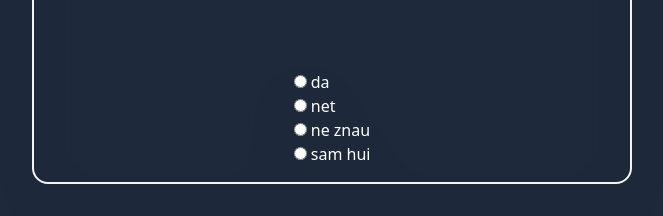
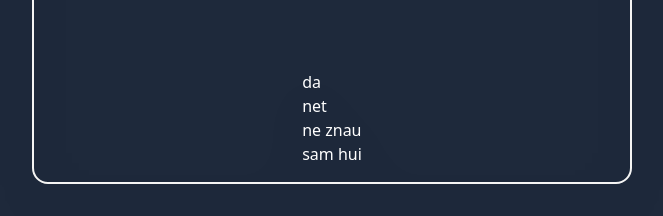
Before and after one commit to FlashInTheNight/quiz-draft, a Nuxt app: page / in a window 1280 px wide. Shown: the part 516-732 px from the top of the page, without its empty margins (308-971 px from the left). Built offline with nearby package versions, Linux system fonts and the light colour scheme.

Commit message:
finished draft

```diff
--- a/app.vue
+++ b/app.vue
@@ -1,22 +1,64 @@
 <template>
-  <main class="bg-slate-800 w-screen h-screen flex justify-center items-center">
-    <div class="h-[600px] w-[600px] border-2 rounded-2xl border-stone-100 drop-shadow-2xl shadow-slate-100 p-4">
-      <div v-if="toggleTest" id="questions" class="flex flex-col items-center justify-between h-full">
+    <main
+        class="bg-slate-800 w-screen h-screen flex justify-center items-center text-white">
+        <div
+            class="h-[600px] w-[600px] border-2 rounded-2xl border-stone-100 drop-shadow-2xl shadow-slate-100 p-4">
+            <div
+                v-if="toggleTest"
+                id="questions"
+                class="flex flex-col items-center justify-between h-full">
                 <p class="text-white text-2xl text-center">
                     {{ data[currId].question }}
                 </p>
                 {{ selectedValue }}
                 <div class="flex flex-col">
-          <label class="text-white" :class="{
-            'text-green-400': selectedValue !== '' && index === data[currId].answer,
-            'text-red-400': selectedValue !== '' && index === selectedValue && index !== data[currId].answer
-          }" :for="index" v-for="(item, index) in data[currId].variants" :key="item" @click="checkAnswer(index)">
-            <input :name=currId :id="index" type="radio">
+                    <label
+                        :class="{
+                            'text-green-400':
+                                selectedValue !== '' &&
+                                index === data[currId].answer,
+                            'text-red-400':
+                                selectedValue !== '' &&
+                                index === selectedValue &&
+                                index !== data[currId].answer,
+                        }"
+                        :for="index"
+                        v-for="(item, index) in data[currId].variants"
+                        :key="item"
+                        @change="checkAnswer(index)">
+                        <input
+                            class="hidden"
+                            :disabled="selectedValue !== ''"
+                            :name="currId"
+                            :id="index"
+                            type="radio" />
                         {{ item }}
                     </label>
                 </div>
+                <button
+                    id="next"
+                    @click="nextQuestion"
+                    v-if="selectedValue !== '' && currId < count">
+                    next question
+                </button>
+                <button
+                    id="finish"
+                    @click="showFinish"
+                    v-else-if="selectedValue !== '' && currId === count">
+                    finish
+                </button>
             </div>
-      <div v-else id="result">hui</div>
+            <div v-else id="result">
+                <div>
+                    <p>Кол-твло Правильных ответов</p>
+                    {{ correctAnswers }}
+                </div>
+                <div>
+                    <p>Кол-твло Неправильных ответов</p>
+                    {{ wrongAnswers }}
+                </div>
+                <button @click="reset">reset</button>
+            </div>
         </div>
     </main>
 </template>
@@ -26,10 +68,10 @@ const toggleTest = ref(true);
 
 let currId = ref(0);
 let selectedValue = ref("");
-let count = ref(3);
+let count = ref(2);
 
-let correctAnswers = ref(0)
-let wrongAnswers = ref(0)
+let correctAnswers = ref(0);
+let wrongAnswers = ref(0);
 
 const data = reactive([
     {
@@ -39,7 +81,12 @@ const data = reactive([
     },
     {
         question: "V chem ranitsa mejdu utkoi???",
-    variants: { a: "a???", b: "da cht za huina", c: "ne znau", d: "sam pizda" },
+        variants: {
+            a: "a???",
+            b: "da cht za huina",
+            c: "ne znau",
+            d: "sam pizda",
+        },
         answer: "b",
     },
     {
@@ -49,13 +96,30 @@ const data = reactive([
     },
 ]);
 
+console.log(data[currId.value].answer);
 function checkAnswer(index) {
     selectedValue.value = index;
-  if (selectedValue === data[currId.value].answer) {
-    correctAnswers.value++
+    if (index === data[currId.value].answer) {
+        correctAnswers.value++;
     } else {
-    wrongAnswers.value++
+        wrongAnswers.value++;
+    }
 }
 
+function nextQuestion() {
+    currId.value++;
+    selectedValue.value = "";
+}
+
+function showFinish() {
+    toggleTest.value = !toggleTest.value;
+}
+
+function reset() {
+    toggleTest.value = !toggleTest.value;
+    currId.value = 0;
+    selectedValue.value = "";
+    wrongAnswers.value = 0;
+    correctAnswers.value = 0;
 }
 </script>
```
Lines whose indentation alone changed are shown as unchanged.
